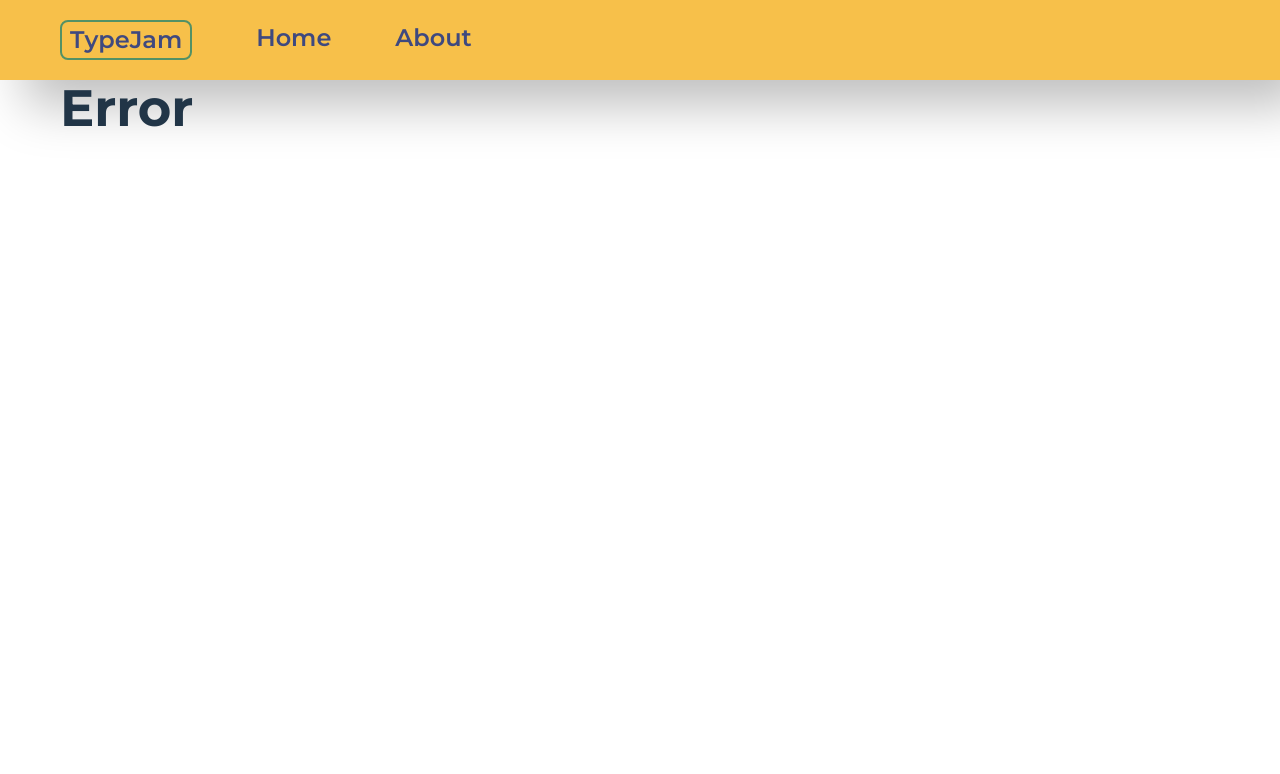
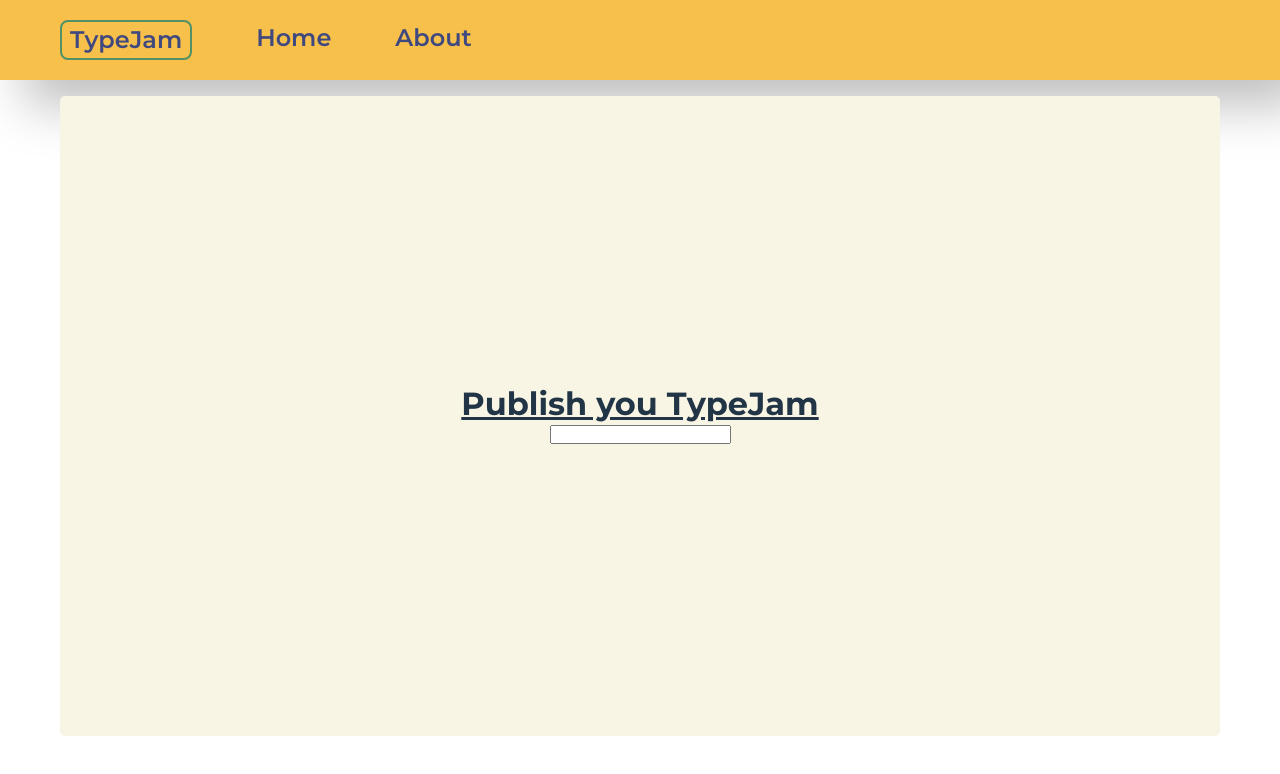
Before and after one commit to Kubatbekkk/rs-school-react, a React (Vite) app: page /form in a window 1280 px wide. Shown: the top 774 px of the page. Built offline with nearby package versions, Linux system fonts and the light colour scheme.

Commit message:
feat: add /form route, Form Comp

```diff
--- a/src/App.tsx
+++ b/src/App.tsx
@@ -5,6 +5,7 @@ import './App.css';
 import Main from './pages/Main';
 import AboutUs from './pages/AboutUs';
 import Error from './pages/Error';
+import Form from './pages/Form';
 
 class App extends React.Component {
   render(): JSX.Element {
@@ -14,6 +15,7 @@ class App extends React.Component {
         <Routes>
           <Route path="/" element={<Main />} />
           <Route path="/about" element={<AboutUs />} />
+          <Route path="/form" element={<Form />} />
           <Route path="/*" element={<Error />} />
         </Routes>
       </BrowserRouter>
--- /dev/null
+++ b/src/pages/Form.module.css
@@ -0,0 +1,15 @@
+.form__main {
+  background: var(--primary-background);
+  min-height: 80vh;
+  display: flex;
+  justify-content: center;
+  align-items: center;
+  flex-direction: column;
+  border-radius: 5px;
+}
+
+.form__header {
+  text-align: center;
+  font-size: 2rem;
+  text-decoration: underline;
+}
--- /dev/null
+++ b/src/pages/Form.tsx
@@ -0,0 +1,20 @@
+import Container from '../components/Utils/Container';
+import React from 'react';
+import classes from './Form.module.css';
+
+export class Form extends React.Component {
+  render() {
+    return (
+      <Container>
+        <main className={`main ${classes.form__main}`}>
+          <h1 className={classes.form__header}>Publish you TypeJam</h1>
+          <form>
+            <input type="text" name="jamName" id="jamName" />
+          </form>
+        </main>
+      </Container>
+    );
+  }
+}
+
+export default Form;
```
